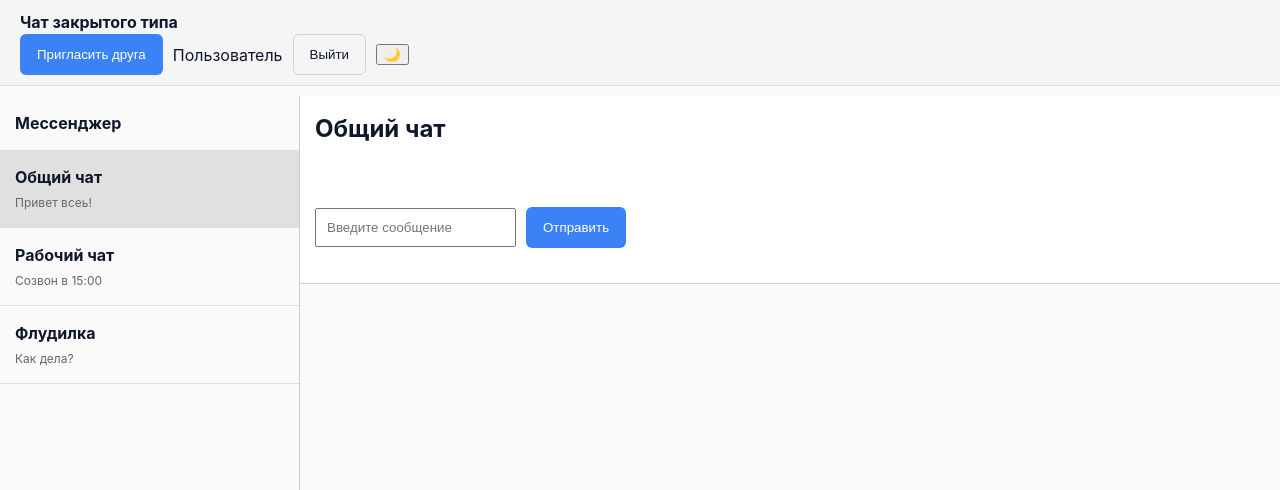
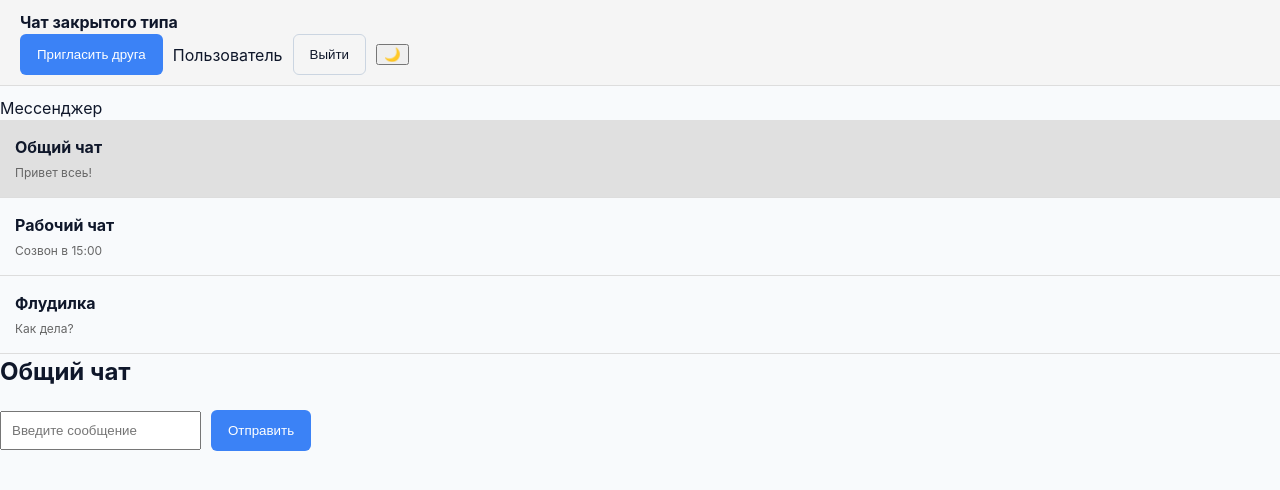
Before and after one commit to MirusD/chat, a React (Vite) app: page / in a window 1280 px wide. Both pictures are taken after typing "name@example.com", "Sample123" into the empty fields and a click on the button "Войти". Shown: the top 490 px of the page. Built offline with nearby package versions, Linux system fonts and the light colour scheme.

Commit message:
Исправляю стилистику списка чатов

```diff
--- a/src/pages/main/MainPage.tsx
+++ /dev/null
@@ -1,15 +0,0 @@
-import { Header } from 'widgets/Header';
-import { ChatRoom } from 'widgets/chatRoom';
-import { SideBar } from 'widgets/sidebar'
-
-export const MainPage = () => {
-    return (
-        <>
-            <Header />
-            <div style={{ display: 'flex', height: 'calc(100vh - 80px)' }}>
-                <SideBar />
-                <ChatRoom />
-            </div>
-        </>
-    )
-}
--- a/src/pages/main/index.ts
+++ b/src/pages/main/index.ts
@@ -1 +1 @@
-export { MainPage } from './MainPage';
+export { MainPage } from './ui/MainPage';
--- /dev/null
+++ b/src/pages/main/ui/MainPage.module.css
@@ -0,0 +1,9 @@
+.main-page {
+    display: flex;
+}
+
+.main-page__sidebar {
+    padding: 10px;
+    border-bottom: 1px solid #ddd;
+    font-weight: bold;
+}
--- /dev/null
+++ b/src/pages/main/ui/MainPage.tsx
@@ -0,0 +1,17 @@
+import { Header } from 'widgets/Header';
+import { ChatRoom } from 'widgets/chatRoom';
+import { ChatsList } from 'widgets/chatsList'
+
+import './MainPage.module.css'
+
+export const MainPage = () => {
+    return (
+        <div className='main-page'>
+            <aside className='main-page__sidebar'>
+                <Header />
+                <ChatsList />
+            </aside>
+            <ChatRoom />
+        </div>
+    )
+}
--- /dev/null
+++ b/src/widgets/Header/ui/Header.module.css
@@ -0,0 +1,2 @@
+.header {
+}
--- /dev/null
+++ b/src/widgets/chatRoom/ui/ChatRoom.module.css
@@ -0,0 +1,4 @@
+.chat-room {
+    height: calc(100vh - 80px);
+    width: 100%;
+}
--- a/src/widgets/chatRoom/ui/ChatRoom.tsx
+++ b/src/widgets/chatRoom/ui/ChatRoom.tsx
@@ -1,7 +1,9 @@
-import React, { useEffect, useRef } from 'react';
+import { useEffect, useRef } from 'react';
 import { useMessages, MessageCard } from 'entities/message';
 import { SendMessageForm } from 'features/sendMessage';
 import { useChats } from 'entities/chat';
+
+import './ChatRoom.module.css';
 
 export const ChatRoom = () => {
     const { activeChatId, activeChat } = useChats();
@@ -21,17 +23,17 @@ export const ChatRoom = () => {
     if (!activeChat) return <div>Выберите чат</div>
 
     return (
-        <div style={{ flex: 1, display: 'flex', flexDirection: 'column' }}>
-            <div style={{ padding: '15px', borderBottom: '1px solid #ccc', background: '#fff' }}>
-                <h2 style={{ margin: 0 }}>{activeChat.title}</h2>
+        <div className='chat-room'>
+            <div className='chat-room__container'>
+                <h2 className='chat-room__title'>{activeChat.title}</h2>
 
-                <div style={{ flex: 1, overflowY: 'auto', padding: '20px' }}>
+                <div className='chat-room__messages'>
                     {messages.map((msg) => (
                         <MessageCard key={msg.id} message={msg} />
                     ))}
                 </div>
 
-                <div style={{ marginBottom: '20px' }}>
+                <div className='chat-room__send-message-field'>
                     <SendMessageForm />
                 </div>
             </div>
--- /dev/null
+++ b/src/widgets/chatsList/index.ts
@@ -0,0 +1 @@
+export { ChatsList } from './ui/ChatsList';
--- a/src/widgets/sidebar/ui/SideBar.tsx
+++ b/src/widgets/chatsList/ui/ChatsList.tsx
@@ -1,17 +1,11 @@
 import { useChats, ChatListItem} from 'entities/chat';
 
-export const SideBar = () => {
+export const ChatsList = () => {
     const { chats, activeChatId, setActiveChat } = useChats();
 
     return (
-        <div style={{
-            width: '300px',
-            borderRight: '1px solid #ccc',
-            height: '100%',
-            overflowY: 'auto',
-            backgroundColor: "#fafafa"
-        }}>
-            <div style={{ padding: '15px', borderBottom: '1px solid #dd', fontWeight: 'bold' }}>
+        <div className='chats-list'>
+            <div>
                 Мессенджер
             </div>
             {chats.map(chat => (
--- a/src/widgets/sidebar/index.ts
+++ /dev/null
@@ -1 +0,0 @@
-export { SideBar } from './ui/SideBar';
```
